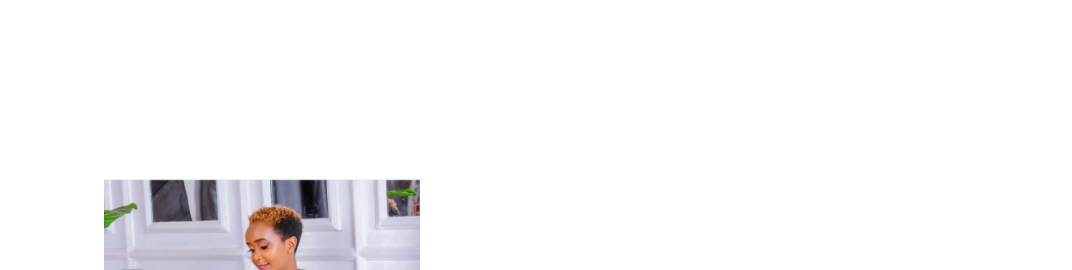
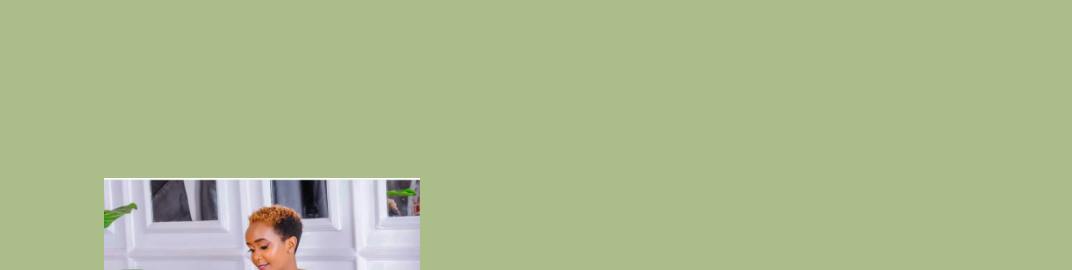
Before and after one commit to naomicherono/My_personal_portfolio, a plain HTML site: page index.html in a window 1280 px wide. Shown: the part 106-376 px from the top of the page, without its empty margins (104-1176 px from the left). Drawn offline with Linux system fonts and the light colour scheme.

Commit message:
added background color

```diff
--- a/styles.css
+++ b/styles.css
@@ -9,6 +9,7 @@
 
 body {
   font-family: "Poppins", sans-serif;
+  background: rgb(171, 189, 137);
 }
 
 html {
```
